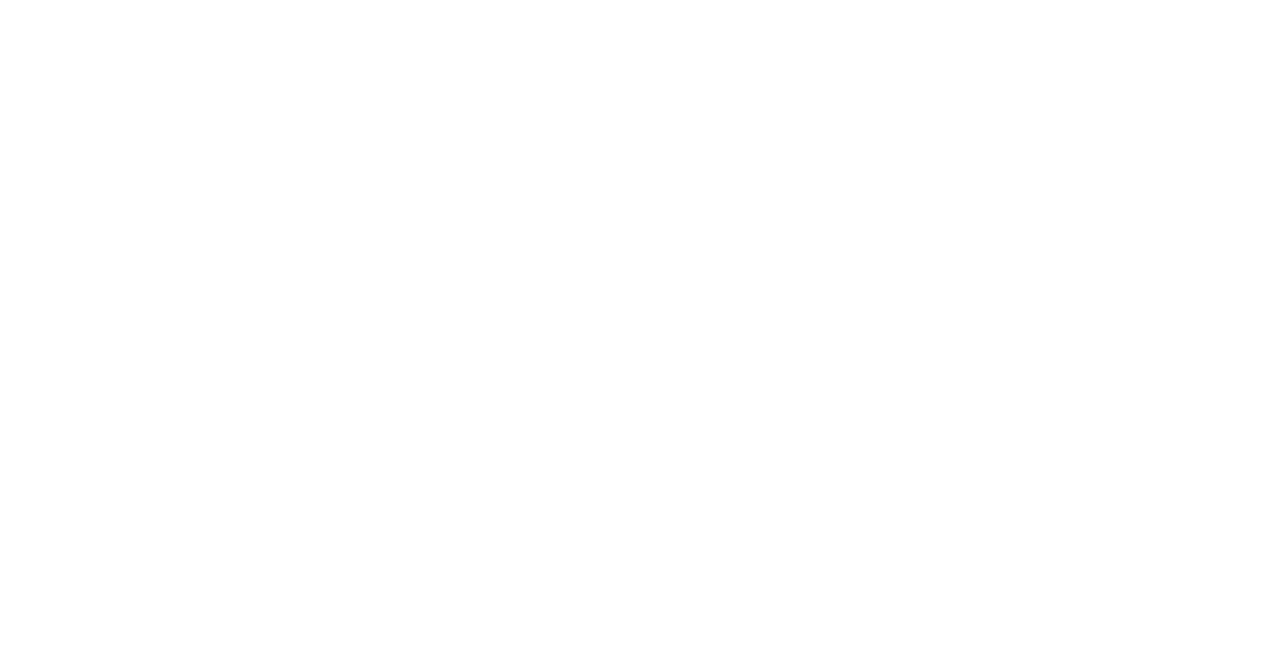
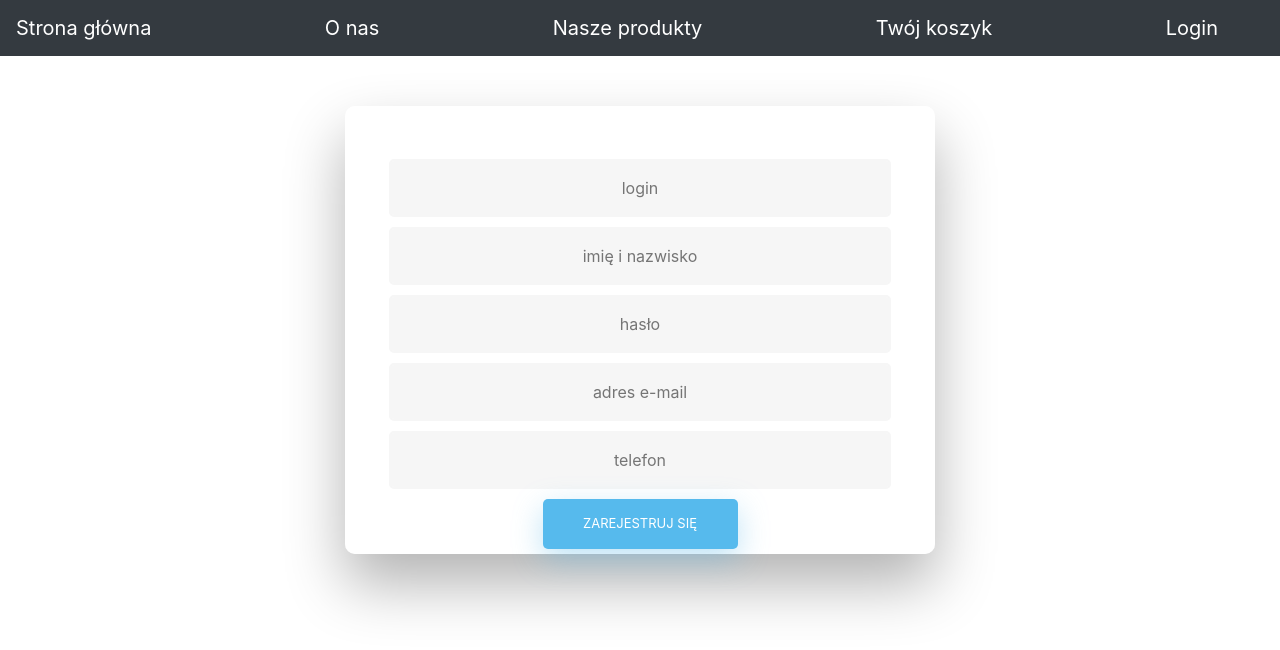
Before and after one commit to kwozniakowski/webstore, a Vue app: page /register in a window 1280 px wide. Shown: the top 650 px of the page. Built offline with nearby package versions, Linux system fonts and the light colour scheme; the HTML template or start-up script is replaced by a standard one.

Commit message:
Dodanie register

```diff
--- a/src/main.js
+++ b/src/main.js
@@ -11,6 +11,7 @@ import About from "./views/About.vue"
 import Store from "./views/Store"
 import Cart from "./views/Cart"
 import Login from "./views/Login"
+import Register from "./views/Register";
 
 Vue.use(VueRouter)
 
@@ -36,6 +37,10 @@ export const routes = [
     {
         path: "/login",
         component: Login
+    },
+    {
+        path: "/register",
+        component: Register
     }
 
 ]
--- a/src/views/Login.vue
+++ b/src/views/Login.vue
@@ -10,7 +10,7 @@
               <input type="submit" value="Zaloguj się">
               <div id="formFooter">
                 <h>Nie masz konta? </h>
-                <a class="underlineHover" href="#">Zarejestruj się tutaj</a>
+                <router-link class="underlineHover" to="/register">Zarejestruj się tutaj</router-link>
               </div>
             </form>
           </div>
--- a/src/views/Register.vue
+++ b/src/views/Register.vue
@@ -1,13 +1,101 @@
 <template>
-
+  <div>
+    <TopBar></TopBar>
+    <div class="wrapper fadeInDown">
+      <div id="formContent">
+        <div class="mt-5 text-center">
+          <form>
+            <input type="text" id="login" placeholder="login">
+            <input type="text" id="name_surname" placeholder="imię i nazwisko">
+            <input type="password" id="password" placeholder="hasło">
+            <input type="text" id="e-mail" placeholder="adres e-mail">
+            <input type="text" id="phone" placeholder="telefon">
+            <input type="submit" value="Zarejestruj się">
+          </form>
+        </div>
+      </div>
+    </div>
+  </div>
 </template>
 
 <script>
+import TopBar from "../components/TopBar";
 export default {
-name: "Register"
+  name: "Register",
+  components: {TopBar}
 }
 </script>
 
 <style scoped>
+.wrapper {
+  display: flex;
+  align-items: center;
+  flex-direction: column;
+  justify-content: center;
+  width: 100%;
+  min-height: 100%;
+  height: auto;
+  padding: 50px 50px;
+  border-radius: 20px;
+}
+input[type=button], input[type=submit], input[type=reset] {
+  background-color: #56baed;
+  border: none;
+  color: white;
+  width: 15em;
+  padding: 15px 30px;
+  text-decoration: none;
+  text-transform: uppercase;
+  font-size: 13px;
+  -webkit-box-shadow: 0 10px 30px 0 rgba(95,186,233,0.4);
+  box-shadow: 0 10px 30px 0 rgba(95,186,233,0.4);
+  -webkit-border-radius: 5px 5px 5px 5px;
+  border-radius: 5px 5px 5px 5px;
+  margin: 5px 5px 5px 5px;
+  -webkit-transition: all 0.3s ease-in-out;
+  -moz-transition: all 0.3s ease-in-out;
+  -ms-transition: all 0.3s ease-in-out;
+  -o-transition: all 0.3s ease-in-out;
+  transition: all 0.3s ease-in-out;
+}
 
+input[type=text], input[type=password] {
+  background-color: #f6f6f6;
+  border: none;
+  color: #0d0d0d;
+  padding: 15px 32px;
+  text-align: center;
+  text-decoration: none;
+  display: inline-block;
+  font-size: 16px;
+  margin: 5px;
+  width: 85%;
+  border: 2px solid #f6f6f6;
+  -webkit-transition: all 0.5s ease-in-out;
+  -moz-transition: all 0.5s ease-in-out;
+  -ms-transition: all 0.5s ease-in-out;
+  -o-transition: all 0.5s ease-in-out;
+  transition: all 0.5s ease-in-out;
+  -webkit-border-radius: 5px 5px 5px 5px;
+  border-radius: 5px 5px 5px 5px;
+}
+#formContent {
+  -webkit-border-radius: 10px 10px 10px 10px;
+  border-radius: 10px 10px 10px 10px;
+  background: #ffffff88;
+  width: 50%;
+  position: relative;
+  -webkit-box-shadow: 0 30px 60px 0 rgba(0,0,0,0.3);
+  box-shadow: 0 30px 60px 0 rgba(0,0,0,0.3);
+  text-align: center;
+}
+
+#formFooter {
+  background-color: #f6f6f6;
+  border-top: 1px solid #dce8f1;
+  padding: 25px;
+  text-align: center;
+  -webkit-border-radius: 0 0 10px 10px;
+  border-radius: 0 0 10px 10px;
+}
 </style>
```
